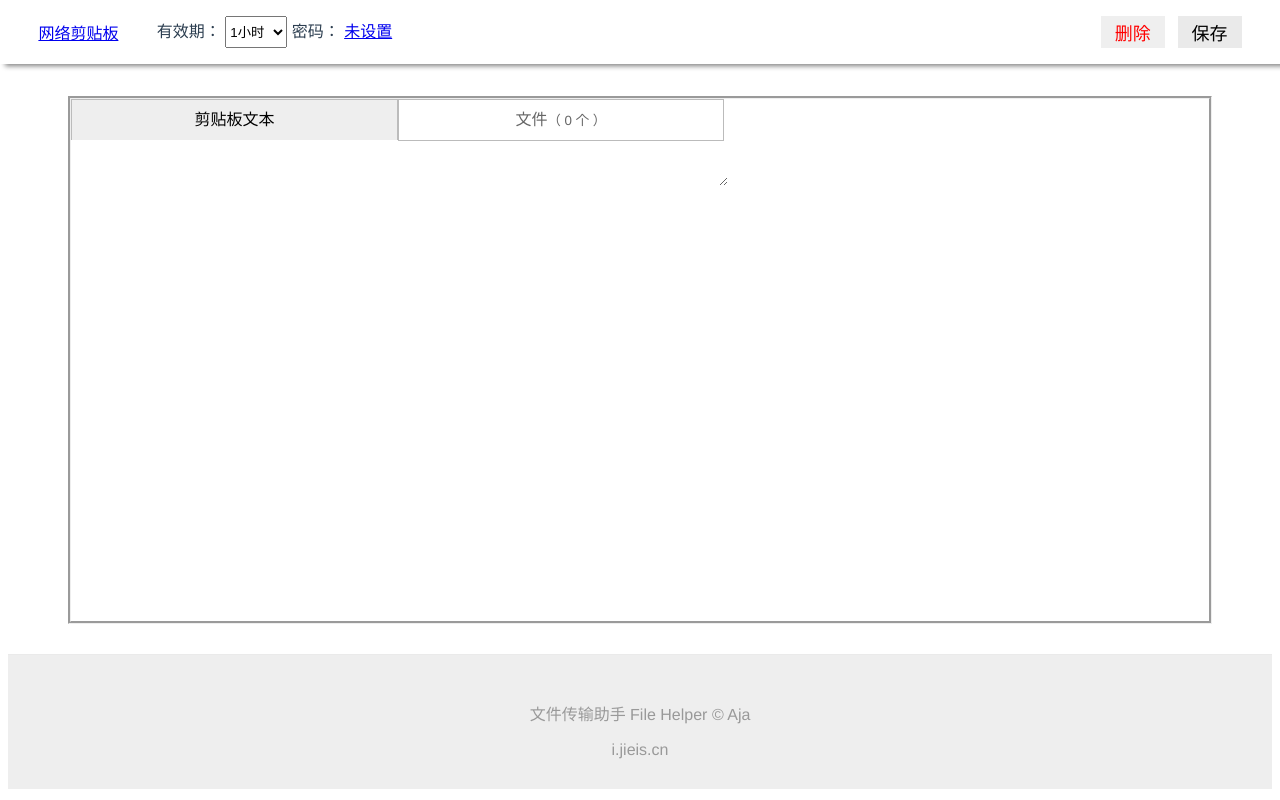
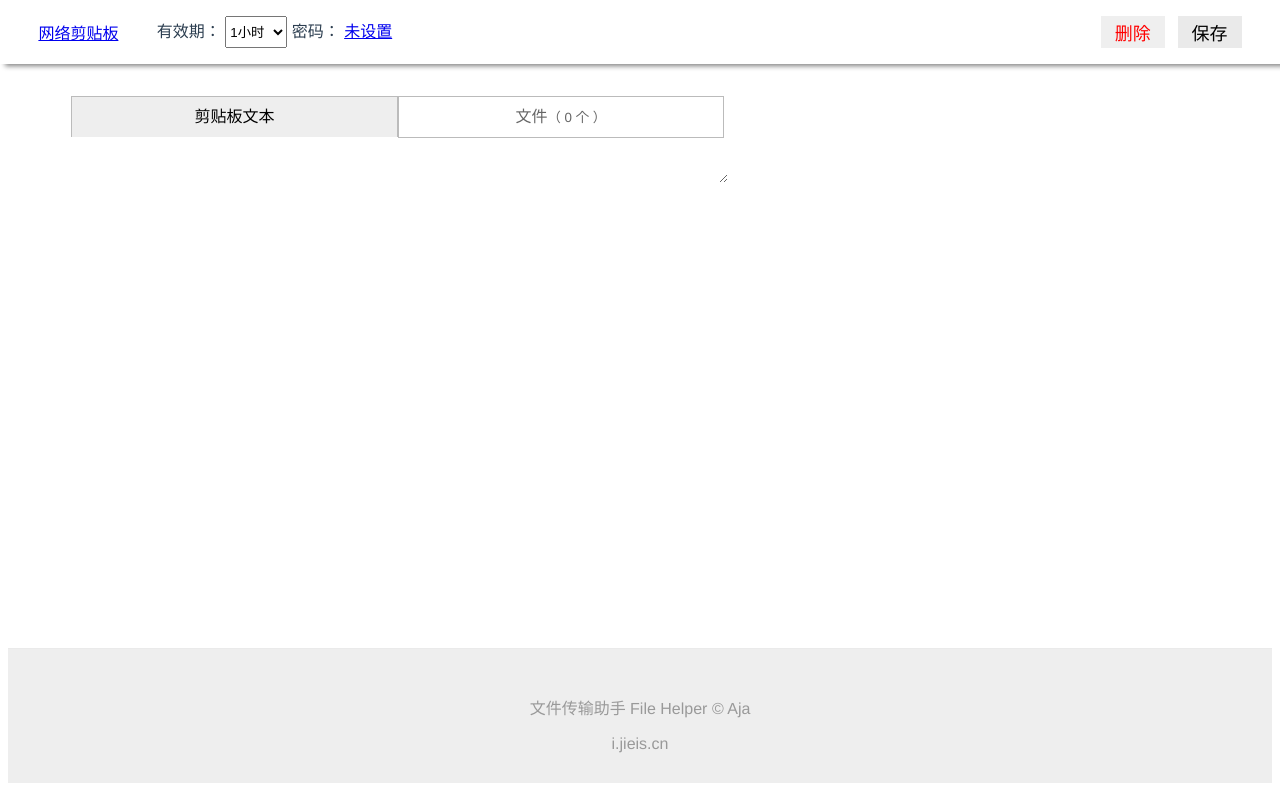
Before and after one commit to DaxiLi/transEZ_web, a Vue app: page / in a window 1280 px wide. Built offline with nearby package versions, Linux system fonts and the light colour scheme.

Commit message:
优化textaera边框

```diff
--- a/src/components/Board.vue
+++ b/src/components/Board.vue
@@ -273,7 +273,7 @@ export default {
   width: 90%;
   height: auto;
   /*background-color: #2c3e50;*/
-  border-style: groove;
+  /*border-style: groove;*/
   /*min-height: 60vh;*/
   margin: auto;
   margin-top: 6rem;
```
